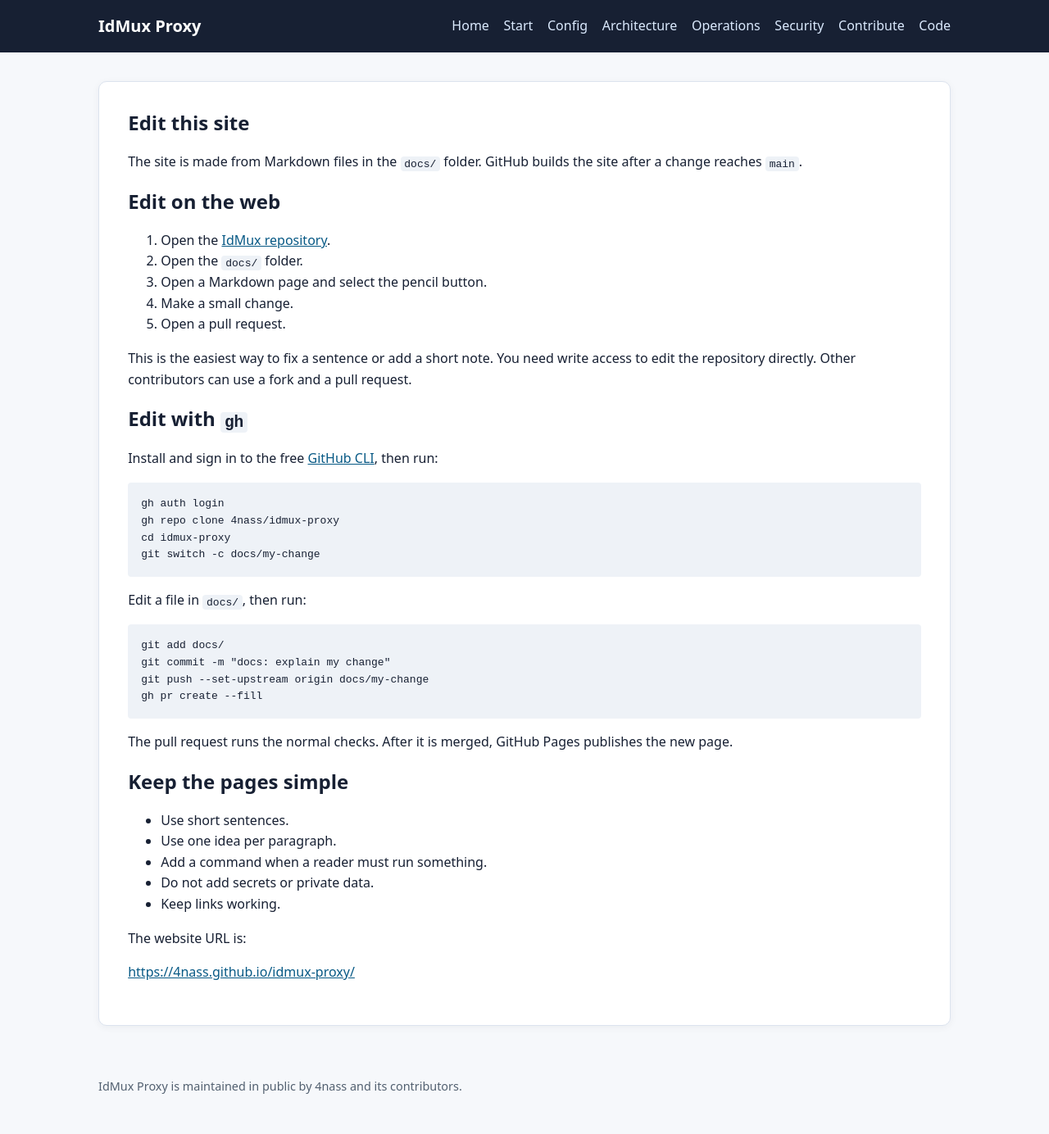
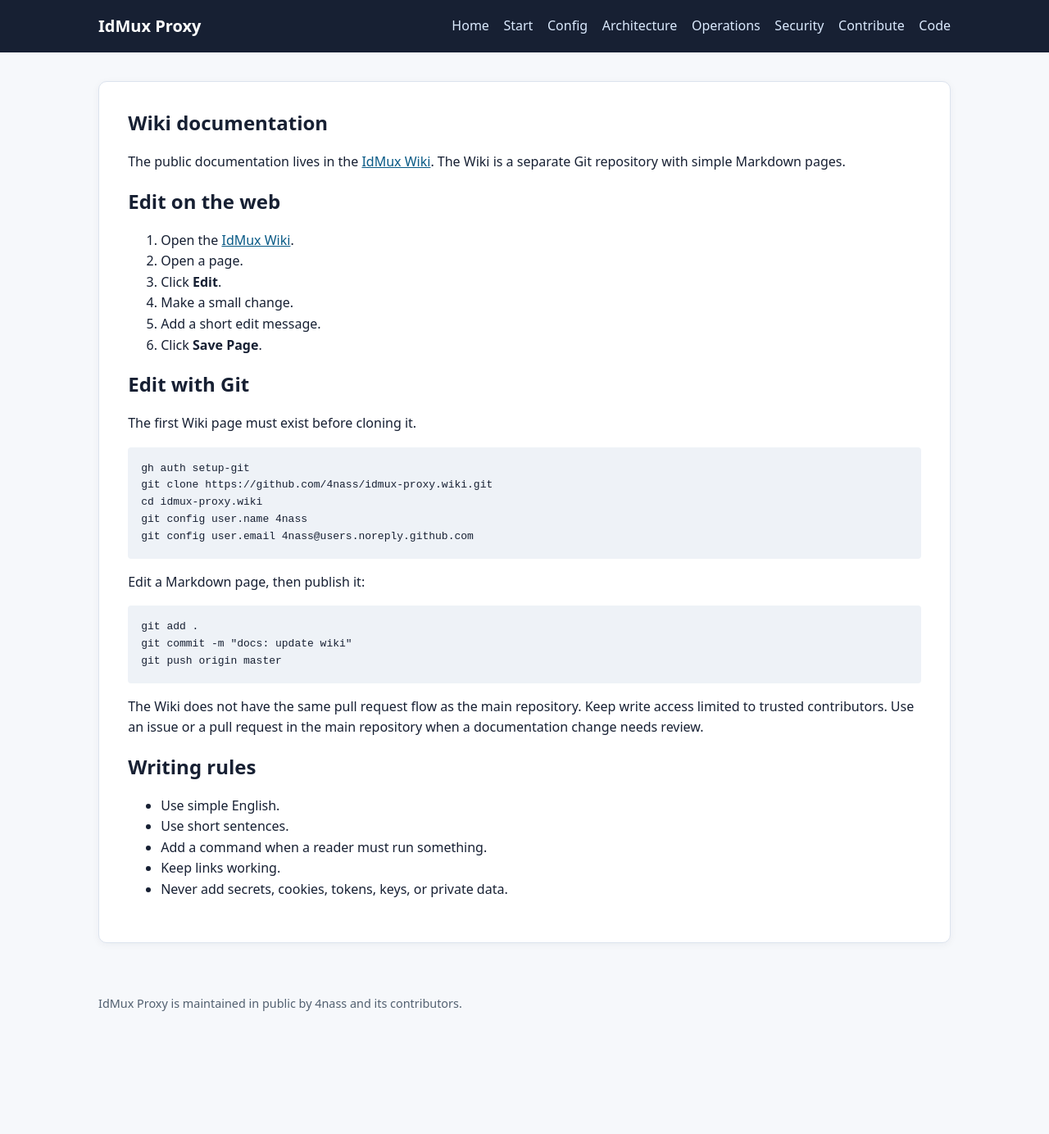
Before and after one commit to 4nass/idmux-proxy, a Jekyll site: the page built from docs/editing.md, in a window 1280 px wide. Shown: the whole page at 82% size. Built offline with Jekyll 4.4.1, drawn with Linux system fonts in a browser that asks for light colours; our own code applies the rules of GitHub Pages for plain Markdown files; after the commit the page ends 1283 px from its top, so only the background shows below that.

Commit message:
docs: point contributors to native wiki

````diff
--- a/docs/editing.md
+++ b/docs/editing.md
@@ -1,55 +1,45 @@
----
-title: Edit this site
----
+# Wiki documentation
 
-# Edit this site
-
-The site is made from Markdown files in the `docs/` folder. GitHub builds the
-site after a change reaches `main`.
+The public documentation lives in the [IdMux Wiki](https://github.com/4nass/idmux-proxy/wiki).
+The Wiki is a separate Git repository with simple Markdown pages.
 
 ## Edit on the web
 
-1. Open the [IdMux repository](https://github.com/4nass/idmux-proxy).
-2. Open the `docs/` folder.
-3. Open a Markdown page and select the pencil button.
+1. Open the [IdMux Wiki](https://github.com/4nass/idmux-proxy/wiki).
+2. Open a page.
+3. Click **Edit**.
 4. Make a small change.
-5. Open a pull request.
+5. Add a short edit message.
+6. Click **Save Page**.
 
-This is the easiest way to fix a sentence or add a short note. You need write
-access to edit the repository directly. Other contributors can use a fork and
-a pull request.
+## Edit with Git
 
-## Edit with `gh`
-
-Install and sign in to the free [GitHub CLI](https://cli.github.com/), then run:
+The first Wiki page must exist before cloning it.
 
 ```text
-gh auth login
-gh repo clone 4nass/idmux-proxy
-cd idmux-proxy
-git switch -c docs/my-change
+gh auth setup-git
+git clone https://github.com/4nass/idmux-proxy.wiki.git
+cd idmux-proxy.wiki
+git config user.name 4nass
+git config user.email 4nass@users.noreply.github.com
 ```
 
-Edit a file in `docs/`, then run:
+Edit a Markdown page, then publish it:
 
 ```text
-git add docs/
-git commit -m "docs: explain my change"
-git push --set-upstream origin docs/my-change
-gh pr create --fill
+git add .
+git commit -m "docs: update wiki"
+git push origin master
 ```
 
-The pull request runs the normal checks. After it is merged, GitHub Pages
-publishes the new page.
+The Wiki does not have the same pull request flow as the main repository.
+Keep write access limited to trusted contributors. Use an issue or a pull
+request in the main repository when a documentation change needs review.
 
-## Keep the pages simple
+## Writing rules
 
+- Use simple English.
 - Use short sentences.
-- Use one idea per paragraph.
 - Add a command when a reader must run something.
-- Do not add secrets or private data.
 - Keep links working.
-
-The website URL is:
-
-<https://4nass.github.io/idmux-proxy/>
+- Never add secrets, cookies, tokens, keys, or private data.
````
Also changed, not shown: README.md.
